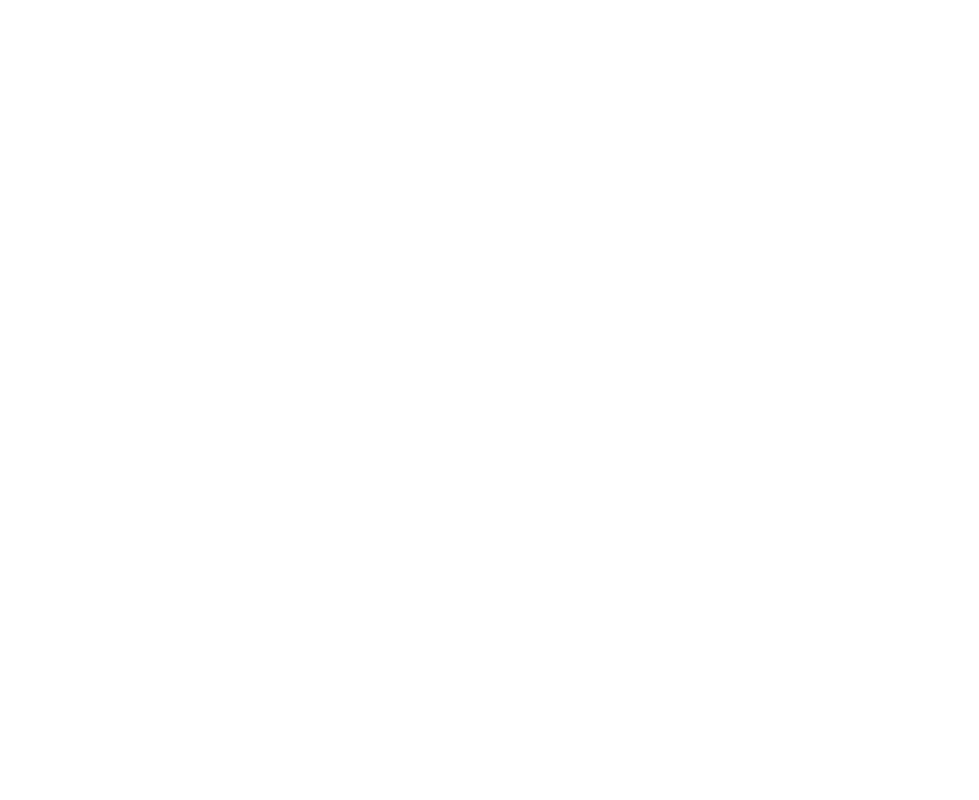
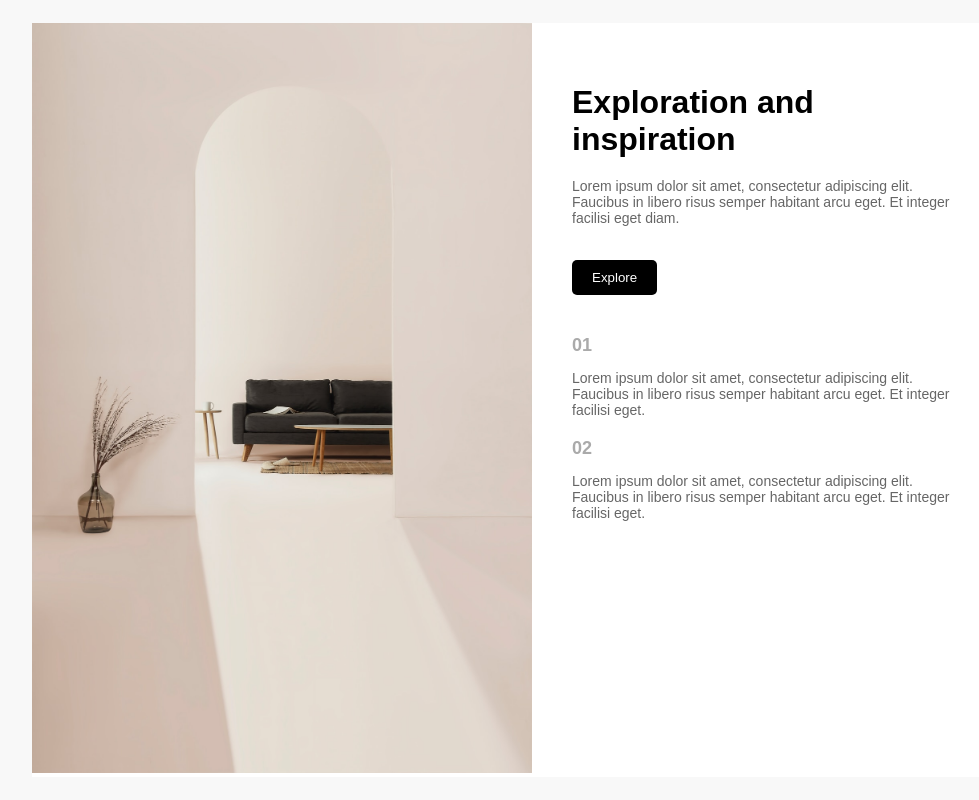
Before and after one commit to janmartosalabarce/Projecte-Final, a plain HTML site: page Pagines/Pagina 4/index.html in a window 1280 px wide. Shown: the whole page, without its empty margins (118-1097 px from the left). Drawn offline with Linux system fonts and the light colour scheme.

Commit message:
pagina 4

```diff
--- a/Pagines/Pagina 3/styles.css
+++ b/Pagines/Pagina 3/styles.css
@@ -1,41 +1,42 @@
 body {
     font-family: Arial, sans-serif;
+    align-items: center;
+    text-align: left;
+    justify-content: center;
     display: flex;
-    align-items: center;
-    justify-content: center;
-    text-align: left;
-}
-.container {
-    width: 80%;
-    max-width: 900px;
-    text-align: left;
 }
 
 .header {
     display: flex;
+    align-items: center;
+    max-width: max-content;
     padding-left: 100px;
     gap: 100px;
-    align-items: center;
-    max-width: max-content;
 }
 .header h1 {
+    font-weight: bold;
     font-size: 50px;
-    font-weight: bold;
     padding-right: 30px;
 }
 .header p {
+    margin-top: 50px;
     max-width: 300px;
-    margin-top: 50px;
-    color: rgb(83, 83, 83);
+    color: rgb(95, 95, 95);
+}
+
+.container {
+    max-width: 900px;
+    width: 80%;
+    text-align: left;
 }
 
 .boton {
-    background-color: black;
+    background-color: rgb(20, 20, 20);
     color: white;
-    padding: 10px 20px;
     border: none;
+    padding: 20px 30px;
+    margin-top: 20px;
     cursor: pointer;
-    margin-top: 10px;
 }
 
 .image-container img {
@@ -45,8 +46,8 @@ body {
 
 .image-container {
     margin-top: 20px;
+    align-items: center;
     display: flex;
+    overflow: hidden;
     justify-content: center;
-    align-items: center;
-    overflow: hidden;
 }
--- a/Pagines/Pagina 4/index.html
+++ b/Pagines/Pagina 4/index.html
@@ -0,0 +1,31 @@
+<!DOCTYPE html>
+<html lang="es">
+<head>
+    <meta charset="UTF-8">
+    <meta name="viewport" content="width=device-width, initial-scale=1.0">
+    <title>Exploration and Inspiration</title>
+    <link rel="stylesheet" href="styles.css">
+</head>
+<body>
+    <div class="container">
+        <div class="image-section">
+            <img src="imagenes/926f5721626fb2635c9117862768e7d7.jpg" alt="">
+        </div>
+        <div class="text-section">
+            <h1>Exploration and inspiration</h1>
+            <p>Lorem ipsum dolor sit amet, consectetur adipiscing elit. Faucibus in libero risus semper habitant arcu eget. Et integer facilisi eget diam.</p>
+            <button>Explore</button>
+            <div class="info">
+                <div class="info-item">
+                    <span>01</span>
+                    <p>Lorem ipsum dolor sit amet, consectetur adipiscing elit. Faucibus in libero risus semper habitant arcu eget. Et integer facilisi eget.</p>
+                </div>
+                <div class="info-item">
+                    <span>02</span>
+                    <p>Lorem ipsum dolor sit amet, consectetur adipiscing elit. Faucibus in libero risus semper habitant arcu eget. Et integer facilisi eget.</p>
+                </div>
+            </div>
+        </div>
+    </div>
+</body>
+</html>
--- a/Pagines/Pagina 4/styles.css
+++ b/Pagines/Pagina 4/styles.css
@@ -0,0 +1,63 @@
+body {
+    font-family: Arial, sans-serif;
+    margin: 0;
+    padding: 0;
+    background-color: #f8f8f8;
+    display: flex;
+    justify-content: center;
+    align-items: center;
+    height: 100vh;
+}
+
+.container {
+    display: flex;
+    max-width: 1000px;
+    background-color: white;
+}
+
+.image-section img {
+    width: 500px;
+    height: auto;
+    object-fit: cover;
+}
+
+.text-section {
+    padding: 40px;
+    max-width: 400px;
+}
+
+.text-section h1 {
+    font-size: 32px;
+    margin-bottom: 20px;
+}
+
+.text-section p {
+    font-size: 14px;
+    color: #666;
+}
+
+button {
+    background-color: black;
+    color: white;
+    padding: 10px 20px;
+    border: none;
+    cursor: pointer;
+    margin: 20px 0;
+    border-radius: 5px;
+}
+
+.info {
+    margin-top: 20px;
+}
+
+.info-item {
+    margin-bottom: 20px;
+}
+
+.info-item span {
+    font-size: 18px;
+    font-weight: bold;
+    color: #aaa;
+    display: block;
+    margin-bottom: 5px;
+}
```
